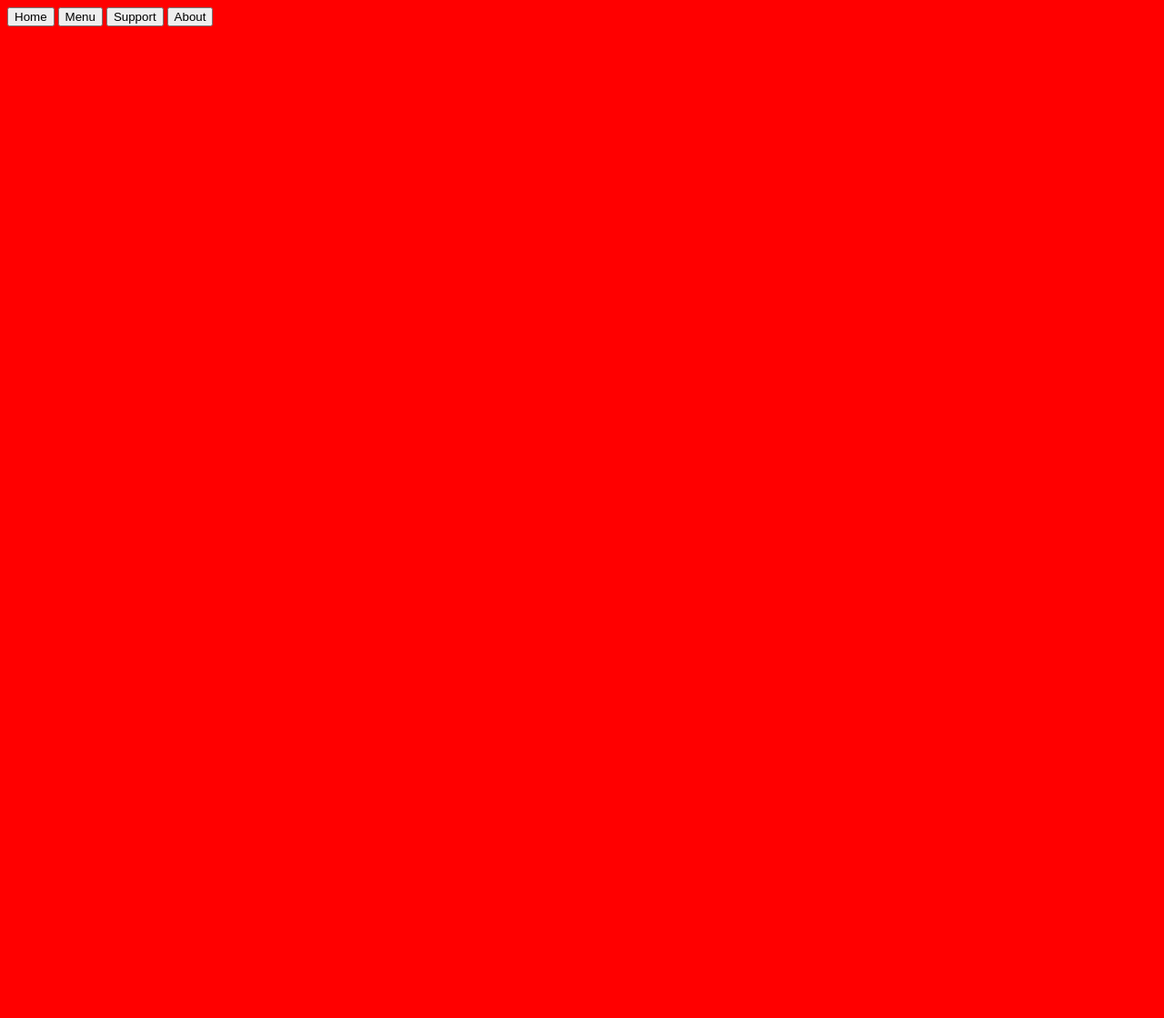
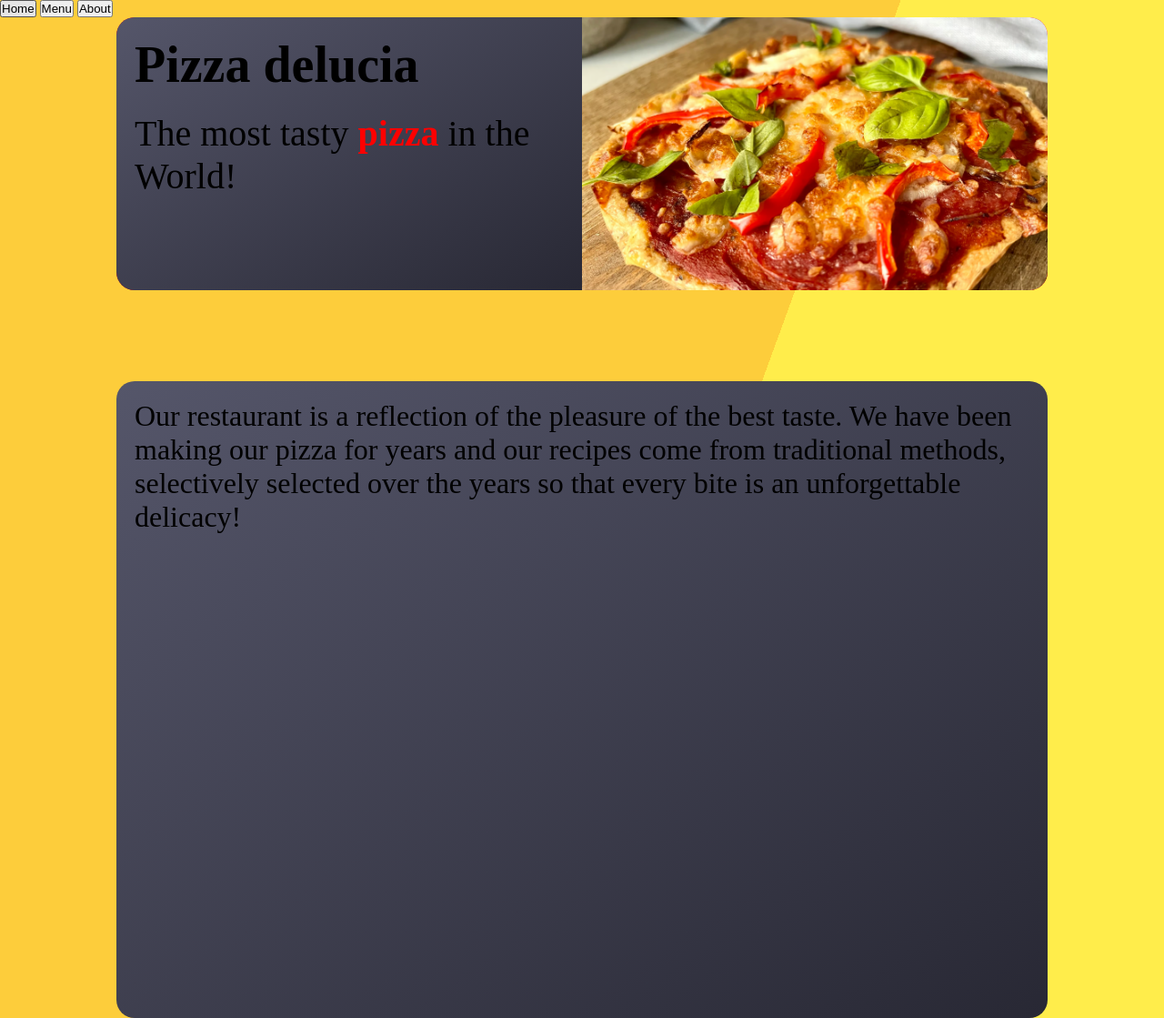
Before and after one commit to hubfrt1337/Restaurant-project, a website built with webpack: page src/template.html in a window 1280 px wide. Shown: the whole page at 91% size. Before the commit the page ends 800 px from the top, so only its background shows below. Built offline with nearby package versions, Linux system fonts and the light colour scheme.

Commit message:
Added headine

```diff
--- a/src/index.js
+++ b/src/index.js
@@ -1 +1,3 @@
 import './styles/style.css'
+
+console.log('testing');
--- a/src/styles/style.css
+++ b/src/styles/style.css
@@ -1,3 +1,60 @@
+*{
+    margin: 0;
+    padding: 0;
+    box-sizing: border-box;
+}
 body{
+    background: linear-gradient(110deg, #fdcd3b 60%, #ffed4b 60%);
+}
+#content{
+    display: grid;
+    width: 80vw;
+    height: 1000px;
+    /* background: linear-gradient(to bottom right, #55566a, #282834); */
+    margin: auto;
+}
+
+.headline{
+    display: flex;
+    width: 100%;
+    height: 300px;
     background-color: red;
+    border-radius: 20px;
 }
+.left-head{
+    width: 50%;
+    background: linear-gradient(to bottom right, #55566a, #282834);
+    border-top-left-radius: 20px;
+    border-bottom-left-radius: 20px;
+    font-size: 3.5rem;
+    padding: 20px;
+    font-weight: bold;
+}
+.left-head>p{
+    margin-top: 20px;
+    font-size: 2.5rem;
+    color: black;
+    font-weight: normal;
+}
+#pizza{
+    color: red;
+    font-weight: bold;
+}
+.right-head{
+    width: 50%;
+    background: url(../images/pizza-headline.jpg);
+    background-size: cover;
+    background-repeat: no-repeat;
+    border-top-right-radius: 20px;
+    border-bottom-right-radius: 20px;
+}
+
+.container-content{
+    margin-top: 100px;
+    background: linear-gradient(to bottom right, #55566a, #282834);
+    width: 100%;
+    border-radius: 20px;
+    height: 700px;
+    font-size: 2rem;
+    padding: 20px;
+}
--- a/src/template.html
+++ b/src/template.html
@@ -10,9 +10,24 @@
         <nav>
             <button>Home</button>
             <button>Menu</button>
-            <button>Support</button>
             <button>About</button>
         </nav>
     </header>
+    <div id="content">
+        <div class="headline">
+            <div class="left-head">Pizza delucia
+                <p>
+                    The most tasty <span id="pizza">pizza</span> in the World!
+                </p>
+            </div>
+            <div class="right-head"></div>
+        </div>
+        <div class="container-content"><div class="text">Our restaurant is a reflection of the pleasure of the best taste. We have been making our pizza for years and our recipes come from traditional methods, selectively selected over the years so that every bite is an unforgettable delicacy!
+        </div>
+        <div class="info-container">
+            <div id="open-times"></div>
+            <div id="location"></div>
+        </div>
+    </div>
 </body>
 </html>
```
Also changed, not shown: src/images/cheese.jpg (added), src/images/pizza-feta.jpg (added), src/images/pizza-headline.jpg (added), src/images/pizza-tacka.avif (added).
